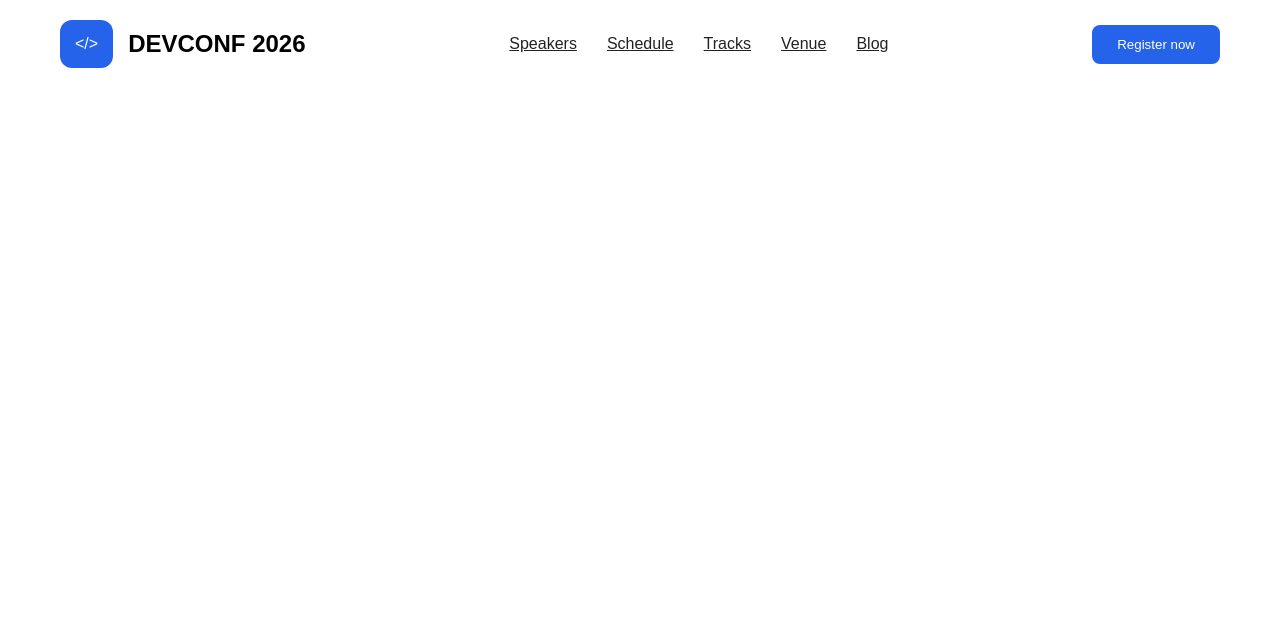
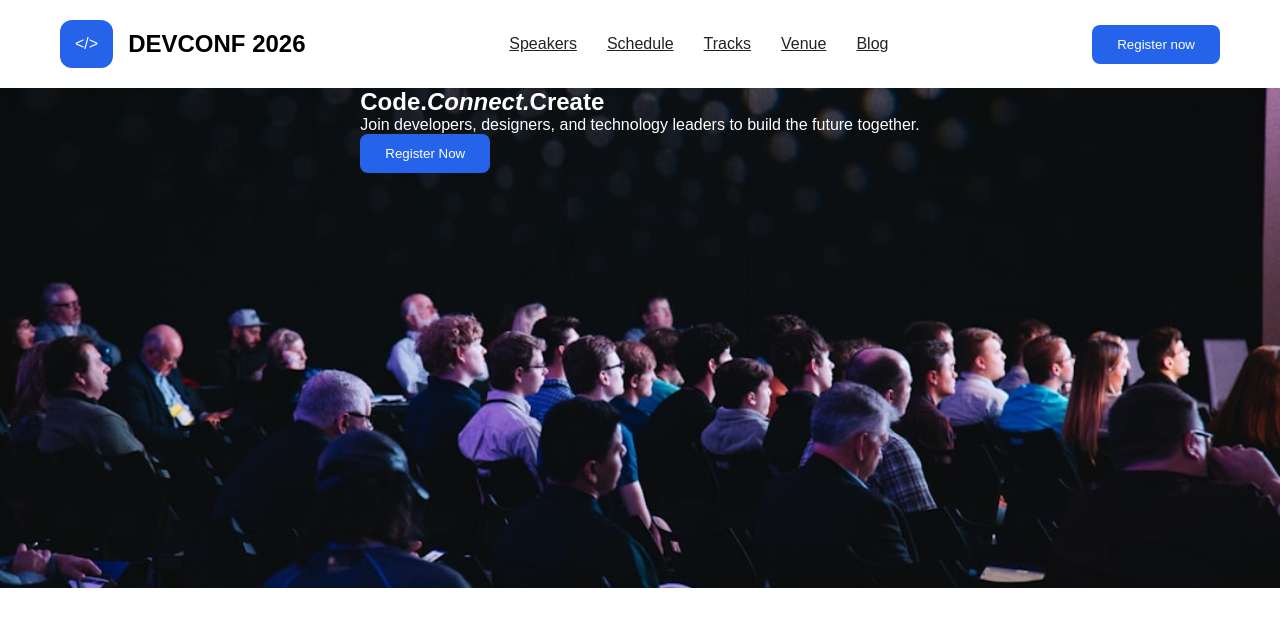
Before and after one commit to SaddamHossain2/First-Assignment, a plain HTML site: page index.html in a window 1280 px wide. Drawn offline with Linux system fonts and the light colour scheme.

Commit message:
add hero section

```diff
--- a/index.html
+++ b/index.html
@@ -26,5 +26,18 @@
             <button class="btn">Register now</button>
         </nav>
     </header>
+
+    <!--Hero section -->
+
+    <section class="hero">
+        <div class="hero1">
+            <h1>Code.<i>Connect.</i>Create</h1>
+
+            <p>Join developers, designers, and technology leaders to build the future together.</p>
+
+            <button class="btn"> Register Now</button>
+        </div>
+    </section>
+
 </body>
 </html>
--- a/style.css
+++ b/style.css
@@ -55,3 +55,17 @@ body{
     cursor:pointer;
     text-align: center;
 }
+
+/* Hero Area */
+
+.hero {
+
+    height: 500px;
+    background-image: url("./Images/banner.jpg");
+    background-size: cover;
+    background-position: center;
+
+    display: flex;
+    justify-content: center;
+    color: white;
+}
```
